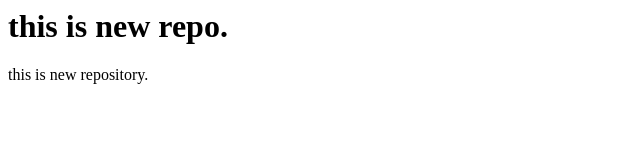
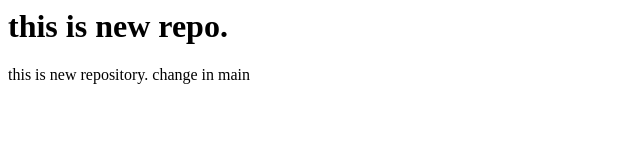
Before and after one commit to devil12663/localRepoApna, a plain HTML site: page index.html in a window 1280 px wide. Shown: the full height of the page, 0-640 px from the left. Drawn offline with Linux system fonts and the light colour scheme.

Commit message:
add chnage

```diff
--- a/index.html
+++ b/index.html
@@ -1,2 +1,2 @@
 <h1>this is new repo.</h1>
-<p>this is new repository.</p>
+<p>this is new repository. change in main </p>
```
